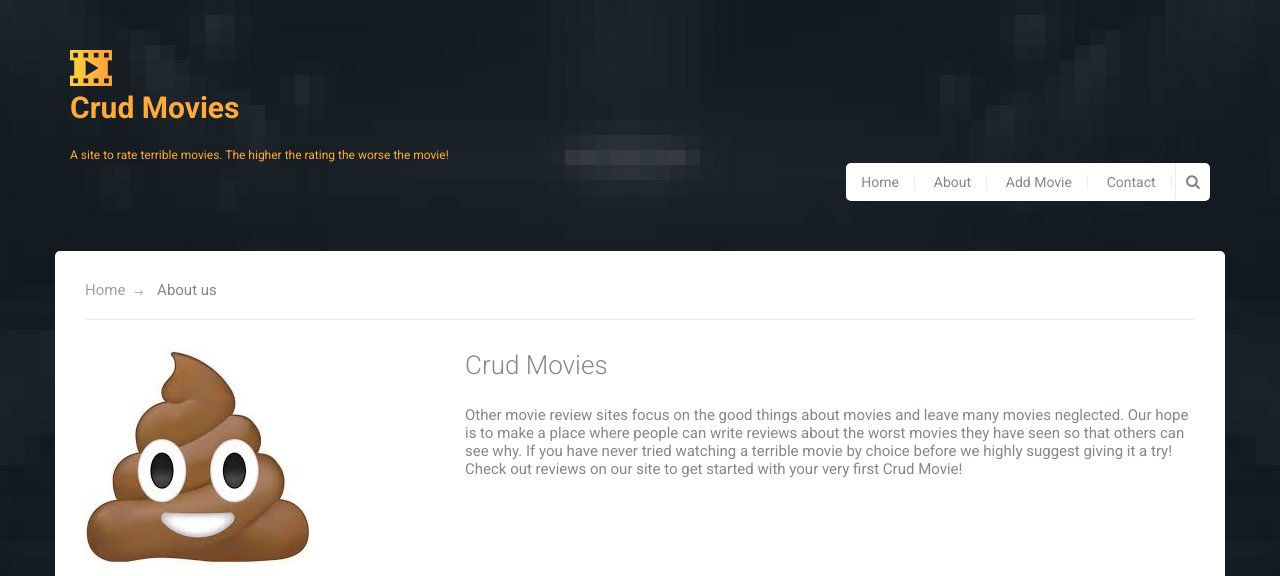
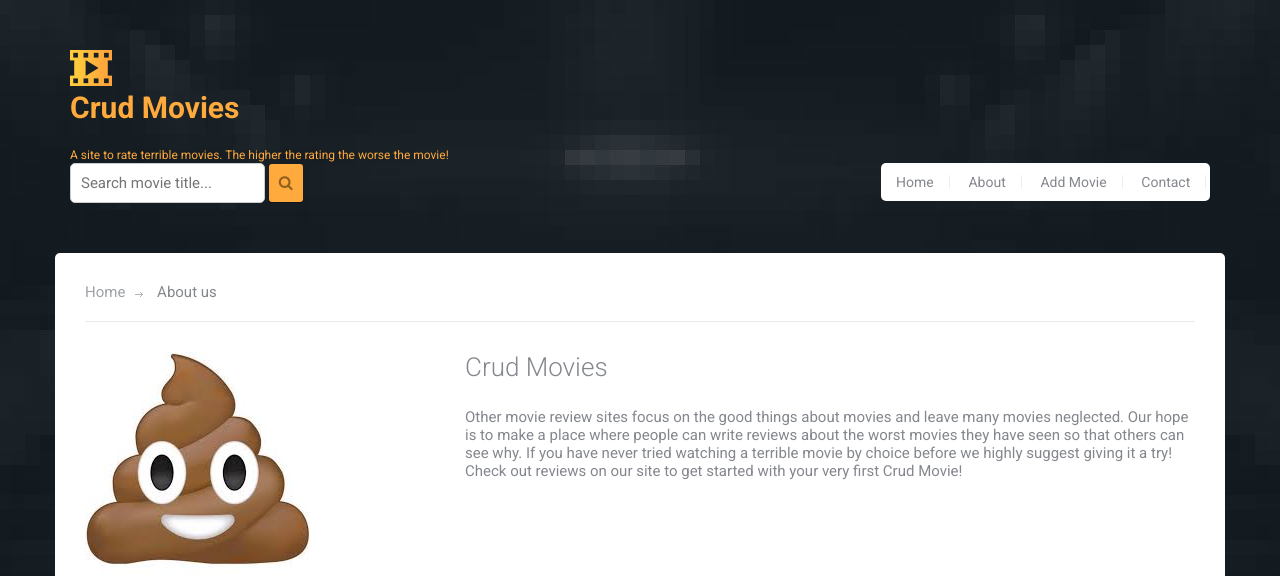
Before and after one commit to IS-Core-1-15/MovieReviewSite, a Django app: page /about/ in a window 1280 px wide. Shown: the top 576 px of the page. Run offline with Django 3.2, Linux system fonts and the light colour scheme.

Commit message:
not done yet, here is part of the search function

```diff
--- a/crudmovies/views.py
+++ b/crudmovies/views.py
@@ -51,11 +51,13 @@ def addPageView(request):
 
         return render(request, 'crudmovies/addmovie.html', context)
 
+
 def deleteMoviePageView(request, movie_title, movie_year):
-    #return HttpResponse("You are trying to delete the movie " + movie_title + " produced in " + movie_year
-    #+ " . Nothing actually happened.")
+    # return HttpResponse("You are trying to delete the movie " + movie_title + " produced in " + movie_year
+    # + " . Nothing actually happened.")
 
-    movieToDelete=Movie.objects.get(title=movie_title, release_year=movie_year)
+    movieToDelete = Movie.objects.get(
+        title=movie_title, release_year=movie_year)
     movieToDelete.delete()
 
     return redirect('index')
@@ -83,7 +85,21 @@ def contactPageView(request):
 
 
 def searchPageView(request):
-    return HttpResponse('Search')
+    key = request.POST['key']
+    form = request.POST
+    if 'key' in request.POST:
+        key = request.POST['key']
+        movies = Movie.objects.filter(title__contains=key)
+        context = {
+            'movielist': movies,
+        }
+    else:
+        key = False
+        msg = f'Sorry we could not find any movie with that name'
+
+    context['msg'] = msg
+
+    return render(request, 'crudmovies/index.html', context)
 
 
 def listPageView(request):
--- a/templates/base.html
+++ b/templates/base.html
@@ -38,6 +38,7 @@
 						</div>
 					</a> <!-- #branding -->
 
+
 					<div class="main-navigation">
 						<button type="button" class="menu-toggle"><i class="fa fa-bars"></i></button>
 						<ul class="menu">
@@ -45,13 +46,14 @@
 							<li class="menu-item"><a href="{% url 'about' %}">About</a></li>
 							<li class="menu-item"><a href="{% url 'addMovie' %}">Add Movie</a></li>
 							<li class="menu-item"><a href="{% url 'contact' %}">Contact</a></li>
+							<li class="menu-item"></li>
 						</ul> <!-- .menu -->
-
-						<form action="#" class="search-form"> <!-- TODO: Make the search function work-->
-							<input type="text" placeholder="Search...">
-							<button><i class="fa fa-search"></i></button>
+					</div> <!-- .main-navigation -->
+					<form action="{% url 'search' %}" method="get">
+						{% csrf_token %}
+						<input type="text" name="search" placeholder="Search movie title...">
+						<button><i class="fa fa-search"></i></button>
 						</form>
-					</div> <!-- .main-navigation -->
 
 					<div class="mobile-navigation"></div>
 				</div>
```
